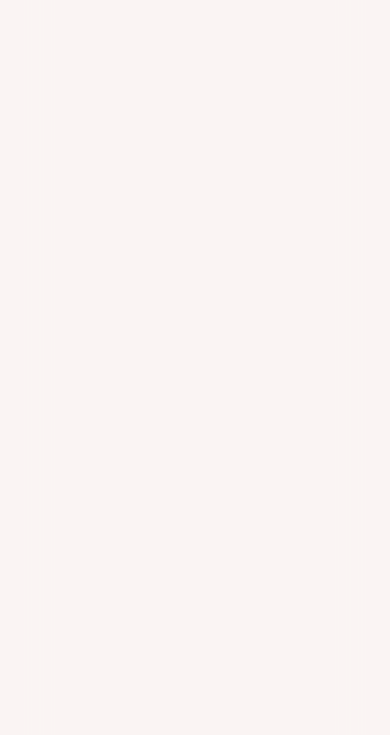
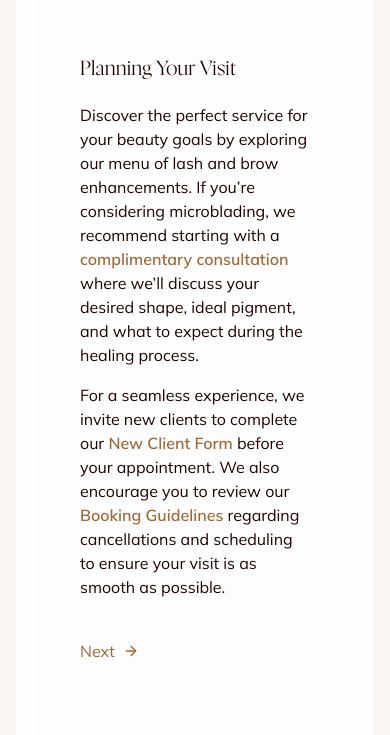
Before and after one commit to travhall/moxie-beauty, a Next.js app: page / in a window 390 px wide. Shown: the part 2029-2764 px from the top of the page. Built offline with nearby package versions, Linux system fonts and the light colour scheme.

Commit message:
feat: enhance mobile responsiveness for appointments section, disable scroll animations and adjust layout

```diff
--- a/app/globals.css
+++ b/app/globals.css
@@ -177,12 +177,18 @@ body {
 }
 
 /* Sticky Scroll Animation Classes */
+.appointments-scroll-wrapper {
+  scroll-snap-type: y proximity;
+}
+
 .sticky-scroll-container {
   position: sticky;
   top: 0;
   height: 100vh;
   width: 100%;
   overflow: hidden;
+  scroll-snap-align: start;
+  scroll-snap-stop: always;
 }
 
 .sticky-scroll-section {
@@ -276,14 +282,53 @@ body {
 
 /* Mobile responsive adjustments */
 @media (max-width: 1023px) {
+  /* Disable scroll snap on mobile for natural scrolling */
+  .appointments-scroll-wrapper {
+    scroll-snap-type: none;
+  }
+
   .sticky-scroll-section {
     height: auto;
     min-height: 100vh;
     position: relative;
   }
 
+  /* Change sticky container to relative for natural stacking */
+  .sticky-scroll-container {
+    position: relative;
+    height: auto;
+    scroll-snap-align: none;
+    scroll-snap-stop: normal;
+  }
+
+  /* Stack panels naturally with no animations */
   .sticky-panel {
+    position: relative;
     width: 100%;
+    height: auto;
+    min-height: 100vh;
+    opacity: 1;
+    transform: none;
+    animation: none;
+    margin-bottom: 0;
+  }
+
+  /* Ensure both left and right panels display normally */
+  .sticky-panel-left,
+  .sticky-panel-right {
+    position: relative;
+    left: auto;
+    right: auto;
+    transform: none;
+    opacity: 1;
+  }
+
+  /* Disable all animations on mobile */
+  .sticky-panel-left.slide-in:not(.fade-out),
+  .sticky-panel-right.slide-in:not(.fade-out),
+  .sticky-panel-left.slide-in.fade-out,
+  .sticky-panel-right.slide-in.fade-out {
+    animation: none;
   }
 
   .sticky-panel-content {
--- a/components/appointments.tsx
+++ b/components/appointments.tsx
@@ -126,14 +126,23 @@ export default function Appointments() {
   const [prevSectionIndex, setPrevSectionIndex] = useState(-1);
   const [isSlideInComplete, setIsSlideInComplete] = useState(false);
   const [showPrevPanel, setShowPrevPanel] = useState(false);
+  const [isMobile, setIsMobile] = useState(false);
   const scrollWrapperRef = useRef<HTMLDivElement | null>(null);
   const sectionRef = useRef<HTMLElement | null>(null);
   const animationTimeoutRef = useRef<NodeJS.Timeout | null>(null);
   const fadeOutTimeoutRef = useRef<NodeJS.Timeout | null>(null);
 
+  // Detect mobile viewport
+  useEffect(() => {
+    const checkMobile = () => setIsMobile(window.innerWidth < 1024);
+    checkMobile();
+    window.addEventListener('resize', checkMobile);
+    return () => window.removeEventListener('resize', checkMobile);
+  }, []);
+
   useEffect(() => {
     const wrapper = scrollWrapperRef.current;
-    if (!wrapper) return;
+    if (!wrapper || isMobile) return; // Skip scroll-driven animation on mobile
 
     const handleScroll = () => {
       const rect = wrapper.getBoundingClientRect();
@@ -212,7 +221,7 @@ export default function Appointments() {
         clearTimeout(fadeOutTimeoutRef.current);
       }
     };
-  }, []);
+  }, [isMobile]);
 
   return (
     <section
@@ -251,18 +260,39 @@ export default function Appointments() {
         </div>
       </div>
 
-      <div ref={scrollWrapperRef} style={{ height: `${appointmentSections.length * 100}vh` }}>
+      <div ref={scrollWrapperRef} className="appointments-scroll-wrapper" style={{ height: isMobile ? 'auto' : `${appointmentSections.length * 100}vh` }}>
         <div className="sticky-scroll-container backdrop-blur-lg bg-(--background)/75 z-50">
-          {(() => {
-            console.log(`Rendering: active=${activeSectionIndex}, prev=${prevSectionIndex}, slideIn=${isSlideInComplete}, showPrev=${showPrevPanel}`);
-            return null;
-          })()}
-          {showPrevPanel && prevSectionIndex >= 0 && prevSectionIndex !== activeSectionIndex && (() => {
-            const classes = `sticky-panel sticky-panel-${appointmentSections[prevSectionIndex].position} slide-in fade-out`;
-            console.log(`PREVIOUS panel ${prevSectionIndex} classes: "${classes}"`);
-            return (
+          {isMobile ? (
+            // Mobile: Render all panels stacked
+            appointmentSections.map((section, index) => (
               <div
-                className={classes}
+                key={section.id}
+                className={`sticky-panel sticky-panel-${section.position}`}
+              >
+                <div className="sticky-panel-content">
+                  <div className="max-w-xl p-8 lg:p-12">
+                    <h3 className="text-xl lg:text-2xl font-nyght mb-5 lg:mb-6">
+                      {section.title}
+                    </h3>
+                    <div className="prose max-w-none">{section.content}</div>
+                    {index < appointmentSections.length - 1 && (
+                      <button
+                        onClick={() => window.scrollBy({ top: window.innerHeight, behavior: "smooth" })}
+                        className="inline-flex self-start items-center gap-2 text-(--accent) mt-6 group"
+                      >
+                        Next <ArrowRight className="w-4 h-4" />
+                      </button>
+                    )}
+                  </div>
+                </div>
+              </div>
+            ))
+          ) : (
+            // Desktop: Animated scroll-driven panels
+            <>
+              {showPrevPanel && prevSectionIndex >= 0 && prevSectionIndex !== activeSectionIndex && (
+                <div
+                  className={`sticky-panel sticky-panel-${appointmentSections[prevSectionIndex].position} slide-in fade-out`}
                   style={{ zIndex: 1 }}
                 >
                   <div className="sticky-panel-content">
@@ -274,15 +304,10 @@ export default function Appointments() {
                     </div>
                   </div>
                 </div>
-            );
-          })()}
-          {activeSectionIndex >= 0 && (() => {
-            const shouldSlideIn = isSlideInComplete ? 'slide-in' : '';
-            const classes = `sticky-panel sticky-panel-${appointmentSections[activeSectionIndex].position} ${shouldSlideIn}`;
-            console.log(`ACTIVE panel ${activeSectionIndex} classes: "${classes}" (slideComplete=${isSlideInComplete})`);
-            return (
+              )}
+              {activeSectionIndex >= 0 && (
                 <div
-                className={classes}
+                  className={`sticky-panel sticky-panel-${appointmentSections[activeSectionIndex].position} ${isSlideInComplete ? 'slide-in' : ''}`}
                   style={{ zIndex: 2 }}
                 >
                   <div className="sticky-panel-content">
@@ -302,8 +327,9 @@ export default function Appointments() {
                     </div>
                   </div>
                 </div>
-            );
-          })()}
+              )}
+            </>
+          )}
         </div>
       </div>
     </section>
```
Lines whose indentation alone changed are shown as unchanged.
